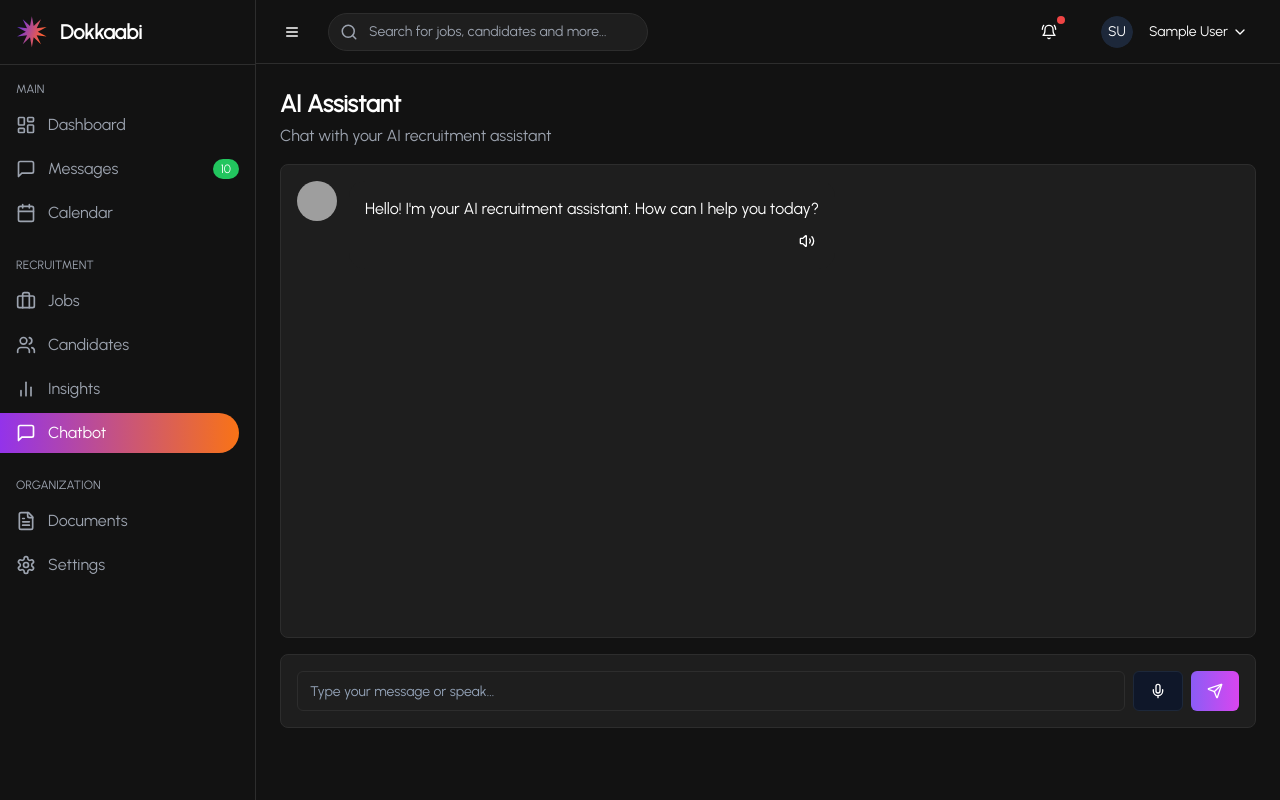
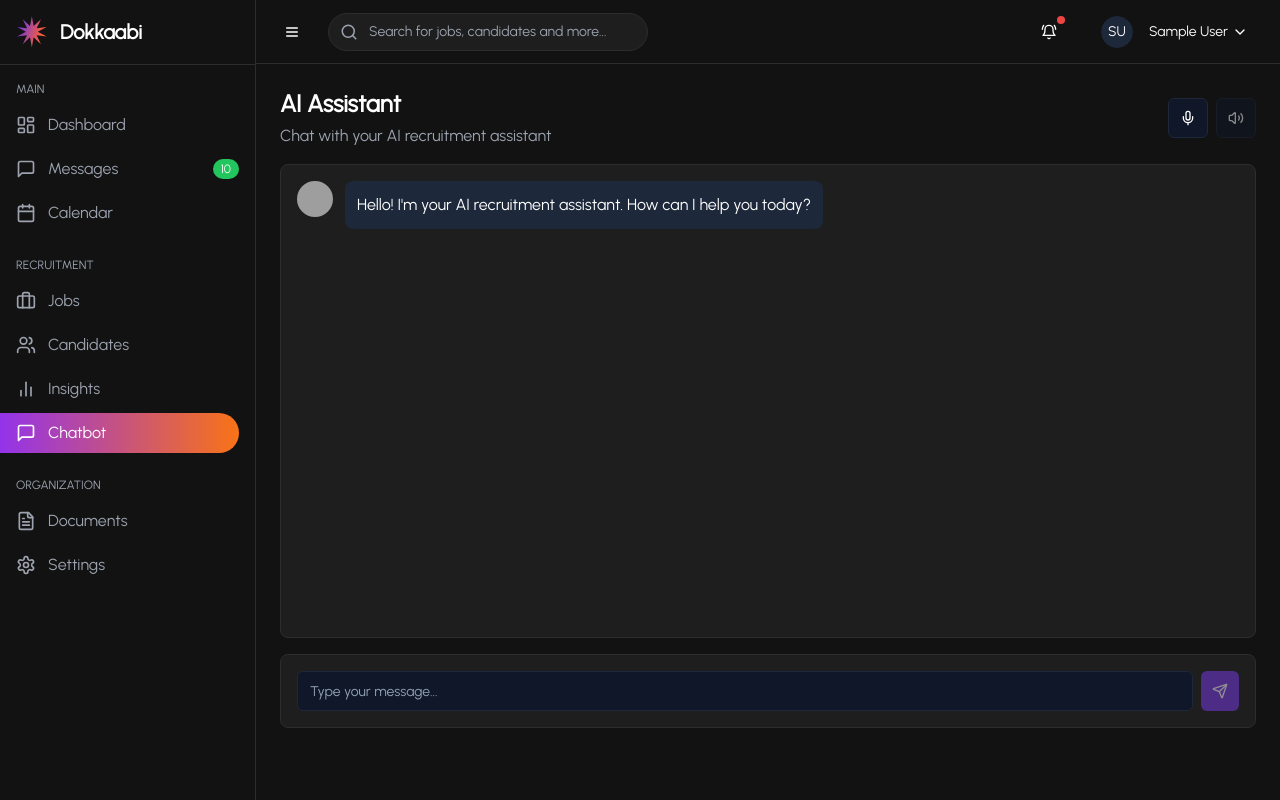
Before and after one commit to gopikant21/dokkaabi, a React (Vite) app: page /chatbot in a window 1280 px wide. Built offline with nearby package versions, Linux system fonts and the light colour scheme; sample sign-in values are in the browser's storage; grey boxes are pictures that could not be loaded.

Commit message:
feat: refactor ChatInput and ChatMessage components for improved functionality and UI; enhance AudioContext for better audio handling

```diff
--- a/src/components/chatbot/ChatInput.tsx
+++ b/src/components/chatbot/ChatInput.tsx
@@ -1,52 +1,42 @@
-
-import { Send, Mic, MicOff } from "lucide-react";
+import { Send } from "lucide-react";
 import { Button } from "@/components/ui/button";
 import { Input } from "@/components/ui/input";
-import { FormEvent, useState } from "react";
-import { useAudio } from "@/context/AudioContext";
+import { FormEvent } from "react";
 
 interface ChatInputProps {
+  value: string;
+  onChange: (value: string) => void;
   onSendMessage: (message: string) => void;
+  isDisabled?: boolean;
+  placeholder?: string;
 }
 
-export default function ChatInput({ onSendMessage }: ChatInputProps) {
-  const [inputValue, setInputValue] = useState("");
-  const { isListening, transcript, startListening, stopListening } = useAudio();
-
+export default function ChatInput({
+  value,
+  onChange,
+  onSendMessage,
+  isDisabled = false,
+  placeholder = "Type your message...",
+}: ChatInputProps) {
   const handleSubmit = (e: FormEvent) => {
     e.preventDefault();
 
-    const message = inputValue.trim() || transcript.trim();
-    if (message) {
-      onSendMessage(message);
-      setInputValue("");
-      stopListening();
-    }
-  };
-
-  const handleMicToggle = () => {
-    if (isListening) {
-      stopListening();
-    } else {
-      startListening();
+    if (value.trim() && !isDisabled) {
+      onSendMessage(value.trim());
     }
   };
 
   return (
     <form onSubmit={handleSubmit} className="flex space-x-2">
       <Input
-        value={isListening && transcript ? transcript : inputValue}
-        onChange={(e) => setInputValue(e.target.value)}
-        placeholder="Type your message or speak..."
-        disabled={isListening}
-        className="bg-dashboard-card-bg border-dashboard-border"
+        value={value}
+        onChange={(e) => onChange(e.target.value)}
+        placeholder={placeholder}
+        disabled={isDisabled}
+        className="flex-grow bg-background"
       />
 
-      <Button type="button" variant="outline" onClick={handleMicToggle}>
-        {isListening ? <MicOff size={18} /> : <Mic size={18} />}
-      </Button>
-
-      <Button type="submit" className="gradient-button">
+      <Button type="submit" size="icon" disabled={isDisabled || !value.trim()}>
         <Send size={18} />
       </Button>
     </form>
--- a/src/components/chatbot/ChatMessage.tsx
+++ b/src/components/chatbot/ChatMessage.tsx
@@ -1,93 +1,88 @@
-
 import { Avatar, AvatarFallback, AvatarImage } from "@/components/ui/avatar";
 import { Button } from "@/components/ui/button";
 import { Volume2, VolumeX } from "lucide-react";
 import { cn } from "@/lib/utils";
-import { ChatMessage as ChatMessageType } from "@/data/models";
-import { useAudio } from "@/context/AudioContext";
 import { useState } from "react";
-import { apiService } from "@/services/api";
 import { useToast } from "@/hooks/use-toast";
 
-interface ChatMessageProps {
-  message: ChatMessageType;
+interface Message {
+  id: string;
+  text: string;
+  sender: "user" | "ai";
+  timestamp: Date;
+  audioUrl?: string;
 }
 
-export default function ChatMessage({ message }: ChatMessageProps) {
-  const { isPlaying, playAudio, stopAudio } = useAudio();
-  const [isLoadingAudio, setIsLoadingAudio] = useState(false);
-  const [audioUrl, setAudioUrl] = useState<string | null>(message.audioUrl || null);
+interface ChatMessageProps {
+  message: Message;
+  onPlayAudio: (url: string) => Promise<void>;
+}
 
+export default function ChatMessage({
+  message,
+  onPlayAudio,
+}: ChatMessageProps) {
+  const [isPlayingAudio, setIsPlayingAudio] = useState(false);
   const { toast } = useToast();
 
-  const handlePlayPause = async () => {
-    if (isPlaying) {
-      stopAudio();
-      return;
-    }
+  const handlePlayAudio = async () => {
+    if (!message.audioUrl) return;
 
-    if (audioUrl) {
-      playAudio(audioUrl);
-      return;
-    }
-
-    // Generate audio for the message
     try {
-      setIsLoadingAudio(true);
-      const url = await apiService.textToSpeech(message.text);
-      setAudioUrl(url);
-      playAudio(url);
+      setIsPlayingAudio(true);
+      await onPlayAudio(message.audioUrl);
+      // The audio context will handle the audio state and events
     } catch (error) {
-      console.error("Failed to generate audio:", error);
+      console.error("Error playing audio:", error);
       toast({
         title: "Error",
-        description: "Failed to generate audio for this message.",
+        description: "Failed to play audio message",
         variant: "destructive",
       });
     } finally {
-      setIsLoadingAudio(false);
+      setIsPlayingAudio(false);
     }
   };
 
   return (
-    <div className={cn(
-      "flex gap-3 mb-4",
-      message.sender === "user" ? "flex-row-reverse" : ""
-    )}>
-      <Avatar>
+    <div
+      className={cn(
+        "flex gap-3",
+        message.sender === "user" ? "flex-row-reverse" : ""
+      )}
+    >
+      <Avatar className="h-9 w-9">
         {message.sender === "user" ? (
-          <AvatarImage src="/lovable-uploads/6e14eacf-27c0-4038-a4ba-79be58ed6051.png" />
+          <AvatarImage src="/placeholder.svg" alt="User" />
         ) : (
-          <AvatarImage src="/placeholder.svg" />
+          <AvatarImage src="/placeholder.svg" alt="AI" />
         )}
-        <AvatarFallback>{message.sender === "user" ? "U" : "AI"}</AvatarFallback>
+        <AvatarFallback
+          className={message.sender === "ai" ? "bg-purple-600 text-white" : ""}
+        >
+          {message.sender === "user" ? "U" : "AI"}
+        </AvatarFallback>
       </Avatar>
 
-      <div className={cn(
-        "max-w-[75%]",
-        message.sender === "user"
-          ? "bg-dashboard-accent-purple text-white"
-          : "bg-dashboard-card-bg text-dashboard-text-primary",
-        "rounded-2xl p-4"
-      )}>
-        <p>{message.text}</p>
+      <div
+        className={cn(
+          "rounded-lg p-3 max-w-[75%]",
+          message.sender === "user"
+            ? "bg-primary text-primary-foreground"
+            : "bg-muted"
+        )}
+      >
+        <p className="whitespace-pre-wrap break-words">{message.text}</p>
 
-        {message.sender === "ai" && (
+        {message.sender === "ai" && message.audioUrl && (
           <div className="mt-2 flex justify-end">
             <Button
               variant="ghost"
               size="icon"
               className="h-6 w-6"
-              onClick={handlePlayPause}
-              disabled={isLoadingAudio}
+              onClick={handlePlayAudio}
             >
-              {isLoadingAudio ? (
-                <span className="animate-pulse">...</span>
-              ) : isPlaying ? (
-                <VolumeX size={14} />
-              ) : (
-                <Volume2 size={14} />
-              )}
+              {isPlayingAudio ? <VolumeX size={14} /> : <Volume2 size={14} />}
             </Button>
           </div>
         )}
--- a/src/context/AudioContext.tsx
+++ b/src/context/AudioContext.tsx
@@ -1,5 +1,11 @@
-
-import { createContext, useState, useContext, useRef, ReactNode } from "react";
+import {
+  createContext,
+  useState,
+  useContext,
+  useRef,
+  ReactNode,
+  useCallback,
+} from "react";
 import { apiService } from "../services/api";
 import { useToast } from "@/hooks/use-toast";
 
@@ -7,10 +13,11 @@ interface AudioContextType {
   isListening: boolean;
   isPlaying: boolean;
   startListening: () => Promise<void>;
-  stopListening: () => void;
+  stopListening: () => Promise<string>;
   playAudio: (url: string) => Promise<void>;
   stopAudio: () => void;
   transcript: string;
+  isProcessing: boolean;
 }
 
 const AudioContext = createContext<AudioContextType | undefined>(undefined);
@@ -19,9 +26,12 @@ export function AudioProvider({ children }: { children: ReactNode }) {
   const [isListening, setIsListening] = useState(false);
   const [isPlaying, setIsPlaying] = useState(false);
   const [transcript, setTranscript] = useState("");
+  const [isProcessing, setIsProcessing] = useState(false);
 
   const audioRef = useRef<HTMLAudioElement | null>(null);
   const websocketRef = useRef<WebSocket | null>(null);
+  const mediaRecorderRef = useRef<MediaRecorder | null>(null);
+  const audioChunksRef = useRef<BlobPart[]>([]);
 
   const { toast } = useToast();
 
@@ -30,6 +40,7 @@ export function AudioProvider({ children }: { children: ReactNode }) {
     try {
       setIsListening(true);
       setTranscript("");
+      audioChunksRef.current = [];
 
       // Generate a unique session ID
       const sessionId = `session-${Date.now()}`;
@@ -38,37 +49,57 @@ export function AudioProvider({ children }: { children: ReactNode }) {
       const socket = apiService.initializeSTTWebSocket(sessionId);
       websocketRef.current = socket;
 
-      // Handle incoming messages
+      // Handle incoming messages from WebSocket
       socket.onmessage = (event) => {
         try {
           const data = JSON.parse(event.data);
+
+          // Handle transcript updates
           if (data.transcript) {
             setTranscript(data.transcript);
+          }
+
+          // Handle AI response
+          if (data.event === "ai_response_ready") {
+            toast({
+              title: "AI Response",
+              description: "Received AI response from server",
+            });
           }
         } catch (error) {
           console.error("Error parsing WebSocket message:", error);
         }
       };
 
+      // Request microphone permission
+      const stream = await navigator.mediaDevices.getUserMedia({ audio: true });
+
+      // Create a MediaRecorder instance to capture audio
+      const mediaRecorder = new MediaRecorder(stream);
+      mediaRecorderRef.current = mediaRecorder;
+
+      // Event handler for audio data
+      mediaRecorder.ondataavailable = (event) => {
+        if (event.data.size > 0) {
+          audioChunksRef.current.push(event.data);
+
+          // Send audio chunk to WebSocket for real-time transcription
+          if (
+            websocketRef.current &&
+            websocketRef.current.readyState === WebSocket.OPEN
+          ) {
+            websocketRef.current.send(event.data);
+          }
+        }
+      };
+
+      // Start recording audio
+      mediaRecorder.start(250); // Collect data every 250ms
+
       toast({
         title: "Listening",
         description: "Speak now...",
       });
-
-      // In a real app, we would now capture audio from the microphone
-      // For this demo, we'll just simulate with a timeout
-      setTimeout(() => {
-        if (websocketRef.current && websocketRef.current.readyState === WebSocket.OPEN) {
-          // In a real app, we would send audio chunks through the WebSocket
-          console.log("Sending audio data to WebSocket...");
-
-          // For demo purposes, let's simulate getting a transcript after a delay
-          setTimeout(() => {
-            setTranscript("This is a simulated transcript from the WebSocket API.");
-          }, 2000);
-        }
-      }, 500);
-
     } catch (error) {
       console.error("Error starting listening:", error);
       setIsListening(false);
@@ -80,17 +111,70 @@ export function AudioProvider({ children }: { children: ReactNode }) {
     }
   };
 
-  // Function to stop listening
-  const stopListening = () => {
+  // Function to stop listening and process the recording
+  const stopListening = useCallback(async () => {
+    setIsListening(false);
+
+    // Stop media recorder if it's active
+    if (
+      mediaRecorderRef.current &&
+      mediaRecorderRef.current.state !== "inactive"
+    ) {
+      mediaRecorderRef.current.stop();
+
+      // Stop all tracks in the stream
+      if (mediaRecorderRef.current.stream) {
+        mediaRecorderRef.current.stream
+          .getTracks()
+          .forEach((track) => track.stop());
+      }
+    }
+
+    let finalTranscript = transcript;
+
+    // If we have audio chunks, process them with the API
+    if (audioChunksRef.current.length > 0) {
+      try {
+        setIsProcessing(true);
+
+        // Create audio blob from collected chunks
+        const audioBlob = new Blob(audioChunksRef.current, {
+          type: "audio/wav",
+        });
+        const sessionId = `process-${Date.now()}`;
+
+        // Send to API for processing
+        const response = await apiService.speechToText(audioBlob, sessionId);
+
+        // Update the transcript with the final result
+        if (response.transcript) {
+          finalTranscript = response.transcript;
+          setTranscript(response.transcript);
+        }
+      } catch (error) {
+        console.error("Error processing audio:", error);
+        toast({
+          title: "Error",
+          description: "Failed to process audio. Please try again.",
+          variant: "destructive",
+        });
+      } finally {
+        setIsProcessing(false);
+      }
+    }
+
+    // Close WebSocket connection
     if (websocketRef.current) {
       websocketRef.current.close();
       websocketRef.current = null;
     }
-    setIsListening(false);
+
     toast({
       title: "Stopped listening",
     });
-  };
+
+    return finalTranscript;
+  }, [transcript, toast]);
 
   // Function to play audio from a URL
   const playAudio = async (url: string) => {
@@ -144,6 +228,7 @@ export function AudioProvider({ children }: { children: ReactNode }) {
         playAudio,
         stopAudio,
         transcript,
+        isProcessing,
       }}
     >
       {children}
--- a/src/data/models.ts
+++ b/src/data/models.ts
@@ -1,4 +1,3 @@
-
 // Data models for the application
 
 export interface User {
--- a/src/pages/Chatbot.tsx
+++ b/src/pages/Chatbot.tsx
@@ -1,12 +1,13 @@
-
 import { useState, useEffect, useRef } from "react";
 import MainLayout from "@/components/layout/MainLayout";
 import ChatMessage from "@/components/chatbot/ChatMessage";
 import ChatInput from "@/components/chatbot/ChatInput";
 import { ChatMessage as ChatMessageType } from "@/data/models";
+import { useToast } from "@/hooks/use-toast";
+import { Button } from "@/components/ui/button";
+import { Mic, MicOff, Volume2, VolumeX } from "lucide-react";
+import { useAudio } from "@/context/AudioContext";
 import { apiService } from "@/services/api";
-import { useToast } from "@/hooks/use-toast";
-import { useAudio } from "@/context/AudioContext";
 
 export default function Chatbot() {
   const [messages, setMessages] = useState<ChatMessageType[]>([
@@ -14,15 +15,25 @@ export default function Chatbot() {
       id: "welcome",
       text: "Hello! I'm your AI recruitment assistant. How can I help you today?",
       sender: "ai",
-      timestamp: new Date()
-    }
+      timestamp: new Date(),
+    },
   ]);
 
-  const [isTyping, setIsTyping] = useState(false);
+  const [inputText, setInputText] = useState("");
+  const [isProcessing, setIsProcessing] = useState(false);
   const messagesEndRef = useRef<HTMLDivElement>(null);
+  const { toast } = useToast();
 
-  const { toast } = useToast();
-  const { playAudio } = useAudio();
+  // Get audio context functionality
+  const {
+    isListening,
+    isPlaying,
+    startListening,
+    stopListening,
+    playAudio,
+    stopAudio,
+    transcript,
+  } = useAudio();
 
   // Scroll to bottom when messages change
   useEffect(() => {
@@ -31,37 +42,40 @@ export default function Chatbot() {
     }
   }, [messages]);
 
+  // Update input field when transcript changes
+  useEffect(() => {
+    if (transcript) {
+      setInputText(transcript);
+    }
+  }, [transcript]);
+
   const handleSendMessage = async (text: string) => {
+    if (!text.trim() || isProcessing) return;
+
     // Add user message
     const userMessage: ChatMessageType = {
       id: `user-${Date.now()}`,
       text,
       sender: "user",
-      timestamp: new Date()
+      timestamp: new Date(),
     };
 
-    setMessages(prev => [...prev, userMessage]);
-    setIsTyping(true);
-
-    // Simulate API response delay
-    await new Promise(resolve => setTimeout(resolve, 1000));
+    setMessages((prev) => [...prev, userMessage]);
+    setInputText(""); // Clear input after sending
+    setIsProcessing(true);
 
     try {
-      // Generate mock response based on user input
-      let responseText = "";
+      // Generate AI response text
+      const responseText = generateResponseText(text);
 
-      if (text.toLowerCase().includes("job") || text.toLowerCase().includes("opening")) {
-        responseText = "We currently have 4 open positions: Sr. UX Designer, Growth Manager, Financial Analyst, and Senior Developer. Which one would you like to know more about?";
-      } else if (text.toLowerCase().includes("candidate") || text.toLowerCase().includes("applicant")) {
-        responseText = "We have 6 candidates in the pipeline at various stages. Would you like me to filter them based on specific criteria?";
-      } else if (text.toLowerCase().includes("interview") || text.toLowerCase().includes("schedule")) {
-        responseText = "You have 3 interviews scheduled for this week. Would you like me to show you the details or help you schedule a new one?";
-      } else {
-        responseText = "I can help you with information about jobs, candidates, interviews, and hiring analytics. What specific information are you looking for?";
+      // Generate audio with the TTS API
+      let audioUrl = "";
+      try {
+        audioUrl = await apiService.textToSpeech(responseText);
+        console.log("Generated audio URL:", audioUrl);
+      } catch (error) {
+        console.error("Failed to generate audio:", error);
       }
-
-      // Generate speech for the response
-      const audioUrl = await apiService.textToSpeech(responseText);
 
       // Add AI response
       const aiMessage: ChatMessageType = {
@@ -69,14 +83,15 @@ export default function Chatbot() {
         text: responseText,
         sender: "ai",
         timestamp: new Date(),
-        audioUrl
+        audioUrl,
       };
 
-      setMessages(prev => [...prev, aiMessage]);
+      setMessages((prev) => [...prev, aiMessage]);
 
-      // Play audio automatically
+      // Play audio automatically if available
+      if (audioUrl) {
         playAudio(audioUrl);
-
+      }
     } catch (error) {
       console.error("Error generating response:", error);
       toast({
@@ -85,43 +100,154 @@ export default function Chatbot() {
         variant: "destructive",
       });
     } finally {
-      setIsTyping(false);
+      setIsProcessing(false);
+    }
+  };
+
+  // Handle voice input button click
+  const handleVoiceInput = async () => {
+    if (isListening) {
+      // Stop listening and get the transcript
+      const finalTranscript = await stopListening();
+      if (finalTranscript) {
+        // Send the transcript as a message
+        handleSendMessage(finalTranscript);
+      }
+    } else {
+      // Start listening
+      await startListening();
+    }
+  };
+
+  // Toggle audio playback for the last AI message
+  const handleToggleAudio = () => {
+    if (isPlaying) {
+      stopAudio();
+    } else {
+      // Find the last AI message with audio and play it
+      const lastAudioMessage = [...messages]
+        .reverse()
+        .find((m) => m.sender === "ai" && m.audioUrl);
+
+      if (lastAudioMessage && lastAudioMessage.audioUrl) {
+        playAudio(lastAudioMessage.audioUrl);
+      }
+    }
+  };
+
+  // Helper function to generate contextual responses based on user input
+  const generateResponseText = (text: string): string => {
+    const lowerText = text.toLowerCase();
+
+    if (
+      lowerText.includes("job") ||
+      lowerText.includes("opening") ||
+      lowerText.includes("position")
+    ) {
+      return "We currently have 4 open positions: Sr. UX Designer, Growth Manager, Financial Analyst, and Senior Developer. Which one would you like to know more about?";
+    } else if (
+      lowerText.includes("candidate") ||
+      lowerText.includes("applicant")
+    ) {
+      return "We have 6 candidates in the pipeline at various stages. Would you like me to filter them based on specific criteria?";
+    } else if (
+      lowerText.includes("interview") ||
+      lowerText.includes("schedule")
+    ) {
+      return "You have 3 interviews scheduled for this week. Would you like me to show you the details or help you schedule a new one?";
+    } else if (
+      lowerText.includes("hello") ||
+      lowerText.includes("hi") ||
+      lowerText.includes("hey")
+    ) {
+      return "Hello! I'm your AI recruitment assistant. How can I assist you with your hiring needs today?";
+    } else {
+      return "I can help you with information about jobs, candidates, interviews, and hiring analytics. What specific information are you looking for?";
     }
   };
 
   return (
     <MainLayout>
       <div className="flex flex-col h-[calc(100vh-10rem)]">
+        <div className="flex justify-between items-center">
           <div>
             <h1 className="text-2xl font-bold">AI Assistant</h1>
             <p className="text-dashboard-text-secondary mt-1">
               Chat with your AI recruitment assistant
             </p>
           </div>
+          <div className="flex gap-2">
+            <Button
+              variant="outline"
+              size="icon"
+              onClick={handleVoiceInput}
+              className={
+                isListening ? "bg-red-100 text-red-500 border-red-300" : ""
+              }
+            >
+              {isListening ? <MicOff /> : <Mic />}
+            </Button>
+            <Button
+              variant="outline"
+              size="icon"
+              onClick={handleToggleAudio}
+              disabled={!messages.some((m) => m.sender === "ai" && m.audioUrl)}
+            >
+              {isPlaying ? <VolumeX /> : <Volume2 />}
+            </Button>
+          </div>
+        </div>
 
         <div className="flex-1 overflow-y-auto p-4 my-4 bg-dashboard-card-bg rounded-lg border border-dashboard-border">
           <div className="space-y-4">
-            {messages.map(message => (
-              <ChatMessage key={message.id} message={message} />
+            {messages.map((message) => (
+              <ChatMessage
+                key={message.id}
+                message={message}
+                onPlayAudio={playAudio}
+              />
             ))}
 
-            {isTyping && (
+            {isProcessing && (
               <div className="flex items-center">
                 <div className="bg-dashboard-card-bg rounded-full p-3 w-12">
                   <div className="flex space-x-1">
-                    <div className="w-2 h-2 rounded-full bg-dashboard-text-secondary animate-pulse" style={{ animationDelay: '0ms' }}></div>
-                    <div className="w-2 h-2 rounded-full bg-dashboard-text-secondary animate-pulse" style={{ animationDelay: '300ms' }}></div>
-                    <div className="w-2 h-2 rounded-full bg-dashboard-text-secondary animate-pulse" style={{ animationDelay: '600ms' }}></div>
+                    <div
+                      className="w-2 h-2 rounded-full bg-dashboard-text-secondary animate-pulse"
+                      style={{ animationDelay: "0ms" }}
+                    ></div>
+                    <div
+                      className="w-2 h-2 rounded-full bg-dashboard-text-secondary animate-pulse"
+                      style={{ animationDelay: "300ms" }}
+                    ></div>
+                    <div
+                      className="w-2 h-2 rounded-full bg-dashboard-text-secondary animate-pulse"
+                      style={{ animationDelay: "600ms" }}
+                    ></div>
                   </div>
                 </div>
               </div>
             )}
+
+            {isListening && (
+              <div className="flex items-center text-red-500">
+                <div className="animate-pulse mr-2">● Recording</div>
+                <div>{transcript}</div>
+              </div>
+            )}
+
             <div ref={messagesEndRef} />
           </div>
         </div>
 
         <div className="p-4 bg-dashboard-card-bg rounded-lg border border-dashboard-border">
-          <ChatInput onSendMessage={handleSendMessage} />
+          <ChatInput
+            value={inputText}
+            onChange={setInputText}
+            onSendMessage={handleSendMessage}
+            isDisabled={isProcessing || isListening}
+            placeholder={isListening ? "Listening..." : "Type your message..."}
+          />
         </div>
       </div>
     </MainLayout>
```
Also changed, not shown: src/services/api.ts (+41 -16 lines). Lines whose indentation alone changed are shown as unchanged.
